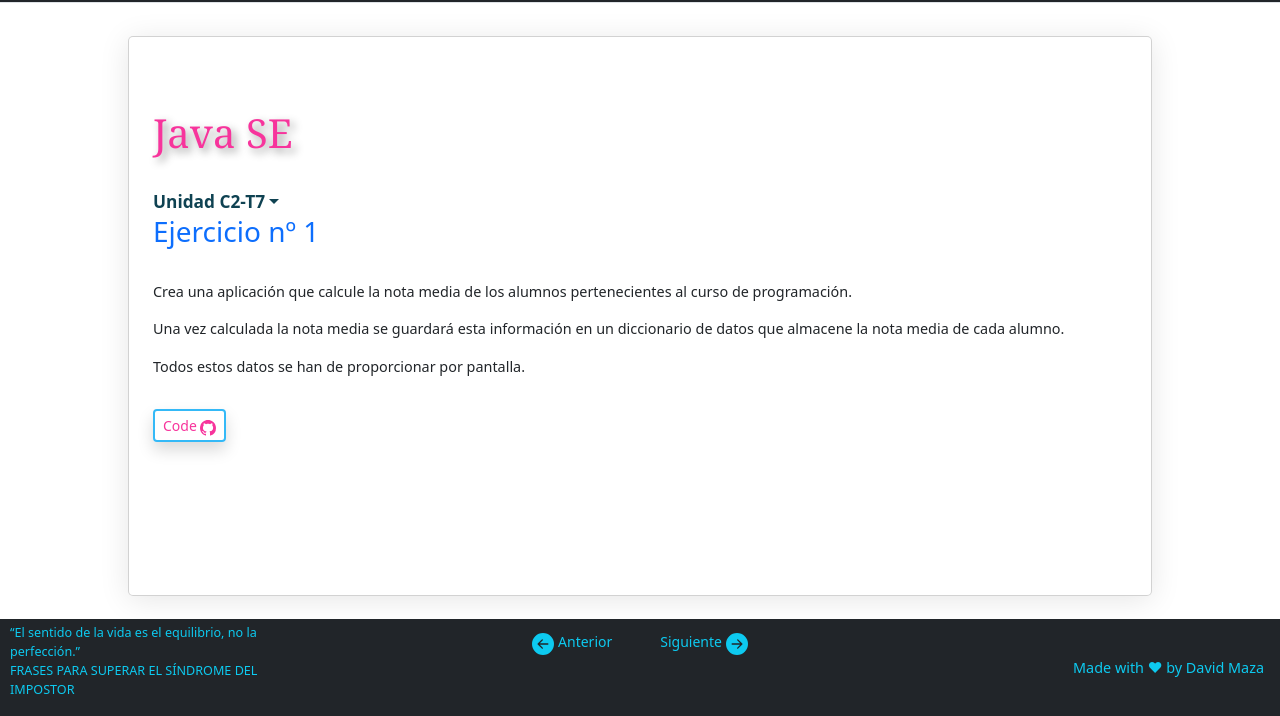
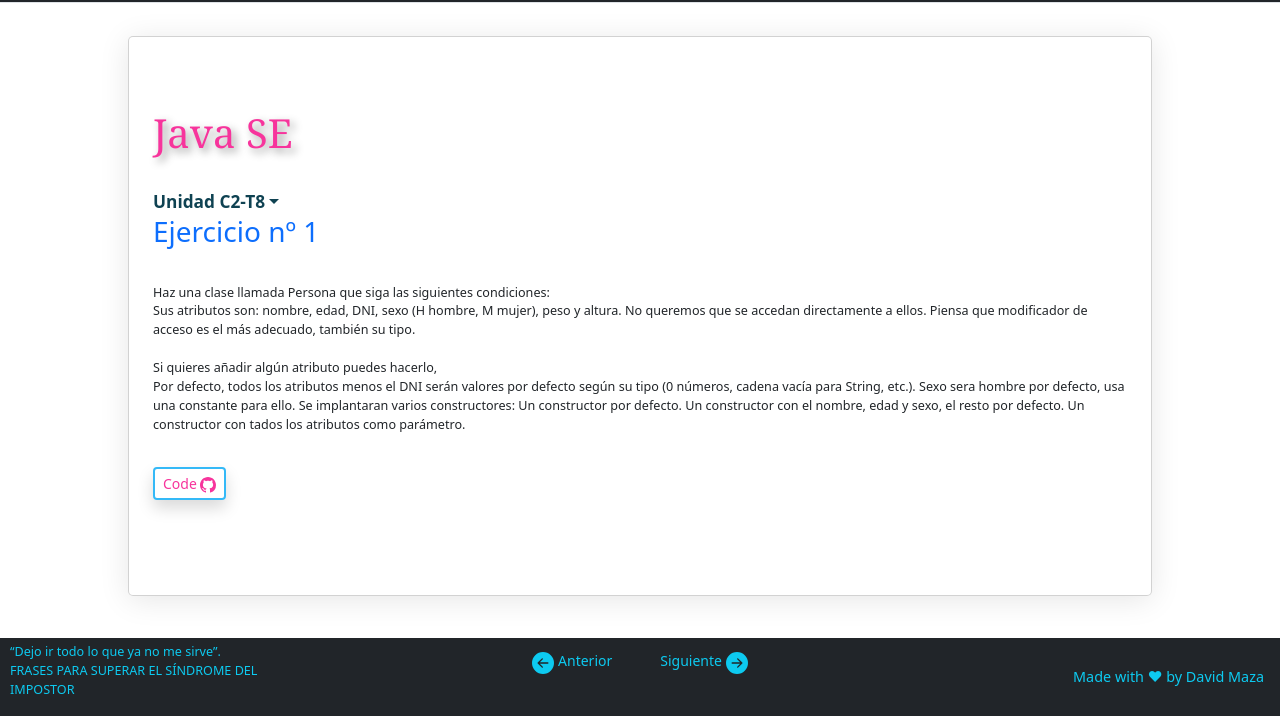
Before and after one commit to TECHMA-Bootcamp-FullStack-Java-Angular/dmb-tsys-java-0610-ta08, a plain HTML site: page docs/index.html in a window 1280 px wide. Shown: the part 84-800 px from the top of the page. Drawn offline with nearby package versions, Linux system fonts and the light colour scheme.

Commit message:
add docs

```diff
--- a/docs/index.html
+++ b/docs/index.html
@@ -12,7 +12,7 @@
   <link rel="stylesheet" href="./css/bootstrap-5.2.0-dist/css/bootstrap.min.css">
   <link rel="stylesheet" href="./css/style.css">
 
-  <title>Ejercicio 1 | UD1</title>
+  <title>BootCamp T-Sistems</title>
 
 </head>
 
--- a/docs/js/index.js
+++ b/docs/js/index.js
@@ -13,7 +13,7 @@ function assignExerciseValues(exerciseIndex) {
   const exercise = getExercise(exerciseIndex);
 
   // Actualiza los elementos DOM
-  ud.textContent = `Unidad C${getLessons(0).numLessons}-T7`;
+  ud.textContent = `Unidad C${getLessons(0).numLessons}-T8`;
   // urlPG.href = exercise.urlPG;
   urlCode.href = exercise.urlCode;
   urlCode.target="_blank"
--- a/docs/js/lessons.js
+++ b/docs/js/lessons.js
@@ -3,7 +3,7 @@ export const lessons = [
     numLessons: 2,
     issue: 'Java SE',
     day: 9,
-    msg: `<small> “El sentido de la vida es el equilibrio, no la perfección.” <br>
+    msg: `<small> “Dejo ir todo lo que ya no me sirve”. <br>
     FRASES PARA SUPERAR EL SÍNDROME DEL IMPOSTOR </small>`,
     myProgress: '🥚>🐣',
 
@@ -11,44 +11,76 @@ export const lessons = [
       {
         numExercise: 1,
         title: '',
-        description:`<p> Crea una aplicación que calcule la nota media de los alumnos pertenecientes al curso de programación. </p>
-        <p> Una vez calculada la nota media se guardará esta información en un diccionario de datos que almacene la nota media de cada alumno. </p>
-        <p> Todos estos datos se han de proporcionar por pantalla.</p>`,
-        urlCode: 'https://github.com/TECHMA-Bootcamp-FullStack-Java-Angular/dmb-tsys-java-0610-ta07/tree/main/src/com/tmbs/ta07_01',
+        description:`<small>Haz una clase llamada Persona que siga las siguientes condiciones:
+
+        <p>Sus atributos son: nombre, edad, DNI, sexo (H hombre, M mujer), peso y altura. No
+        queremos que se accedan directamente a ellos. Piensa que modificador de acceso es el
+        más adecuado, también su tipo.  </p>Si quieres añadir algún atributo puedes hacerlo,
+
+        <p>Por defecto, todos los atributos menos el DNI serán valores por defecto según su tipo (0
+        números, cadena vacía para String, etc.). Sexo sera hombre por defecto, usa una
+        constante para ello.
+
+        Se implantaran varios constructores:
+
+        Un constructor por defecto.
+        Un constructor con el nombre, edad y sexo, el resto por defecto.
+
+        Un constructor con tados los atributos como parámetro.`,
+        urlCode: 'https://github.com/TECHMA-Bootcamp-FullStack-Java-Angular/dmb-tsys-java-0610-ta08/tree/main/src/com/tmbs/ta08_01',
         urlPG: '',
       },
       {
         numExercise: 2,
         title: '',
-        description:  `<p> Crea una aplicación que gestione el flujo de ventas de una caja de supermercado.</p>
-         El programa guardara las cantidades del carrito de compra dentro de una lista.
-         Mostrará por pantalla la siguiente información:
+        description:  `<samll> Haz una clase llamada Password que siga las siguientes condiciones:
 
-        <li> IVA aplicado (21% o 4%) </li>
-        <li> precio total bruto y precio más IVA. </li>
-        <li> numero de articulos comprados. </li>
-        <li> Cantidad pagada. </li>
-        <li> Cambio a devolver al cliente. </li>`,
-        urlCode: 'https://github.com/TECHMA-Bootcamp-FullStack-Java-Angular/dmb-tsys-java-0610-ta07/tree/main/src/com/tmbs/ta07_02',
+        <li> Que tenga los atributos longitud y contraseña . Por defecto, la longitud será de 8.</li>
+        <ol> Los constructores serán los siguiente:</ol>
+
+        <li> Un constructor por defecto.</li>
+        <li> Un constructor con la longitud que nosotros le pasemos.</li>
+        <li> Generara una contraseña aleatoria con esa longitud. </li>`,
+        urlCode: 'https://github.com/TECHMA-Bootcamp-FullStack-Java-Angular/dmb-tsys-java-0610-ta08/tree/main/src/com/tmbs/ta08_02',
         urlPG: ''
       },
       {
         numExercise: 3,
         title: '',
-        description: `<p> Crea una base de datos de 10 artículos para controlar el stock de productos de una tienda por medio de un diccionario de datos (articulo:precio).</p>
-        <p> El usuario podrá  añadir, por medio de interfaz visual artículos nuevos y cantidades de estos.</p>
-        <p> El usuario podrá consultar la información almacenada en el diccionario referente a  un artículo concreto e incluso listar toda la información en la terminal del  programa.</p>`,
-        urlCode: 'https://github.com/TECHMA-Bootcamp-FullStack-Java-Angular/dmb-tsys-java-0610-ta07/tree/main/src/com/tmbs/ta07_03',
+        description: `<small>Crearemos una clase llamada Electrodomestico con las siguientes características:
+
+        Sus atributos son precio base, color, consumo energético [letras entre A y F) ypeso.
+        Indica que se podrán heredar.
+
+        <p>Por defecto, el color sera blanco, el consumo energético sera F, el precioBase es de
+        100 € y el peso de 5 kg. Usa constantes para ello.</p>
+
+        <p>Los colores disponibles son blanco, negro, rojo, azul y gris. No importa si el nombre
+        esta en mayúsculas o en minúsculas.</p>
+
+        <p>Los constructores que se implementaran serán</p>
+        <li> Un constructor por defecto.</li>
+        <li> Un constructor con el precio y peso. El resto por defecto, </li>
+        <li> Un constructor con todos los atributos.</li>
+        `,
+        urlCode: 'https://github.com/TECHMA-Bootcamp-FullStack-Java-Angular/dmb-tsys-java-0610-ta08/tree/main/src/com/tmbs/ta08_03',
         urlPG: ''
       },
       {
         numExercise: 4,
         title: '',
-        description: `<p> Combina los metodos generados en las actividades 2 y 3 creando una aplicación que gestione ventas y control de stock en una misma interfaz.</p>
-        <p> Utiliza para ello las estructuras de datos que creas conveniente.</p>
+        description: `<small>Crearemos una clase llamada Serie con las siguientes caracteristicas:
 
-        <p> Clase main donde llamaremos a los metodos solicitados en cada ejercicio de la tarea 7.</p>`,
-        urlCode: 'https://github.com/TECHMA-Bootcamp-FullStack-Java-Angular/dmb-tsys-java-0610-ta07/tree/main/src/com/tmbs/ta07_04',
+        <ol> Sus atributos son titulo, numero de temporadas, entregado, genero y creador.<ol>
+
+        Por defecto, el numero de temporadas es de 3 temporadas y entregado false.
+        <p>El  resto de atributos serdn valores por defecto segin el tipo del atributo.</p>
+
+        <li> Los constructores que se implementaran seran:</li>
+        <li> Un constructor por defecto.</li>
+        <li> Un constructor con el titulo y creador. El resto por defecto.</li>
+        <li> Un constructor con todos los atributos, excepto de entregado.</li>`,
+        urlCode: 'https://github.com/TECHMA-Bootcamp-FullStack-Java-Angular/dmb-tsys-java-0610-ta08/tree/main/src/com/tmbs/ta08_04',
         urlPG: ''
       },
     ]
```
